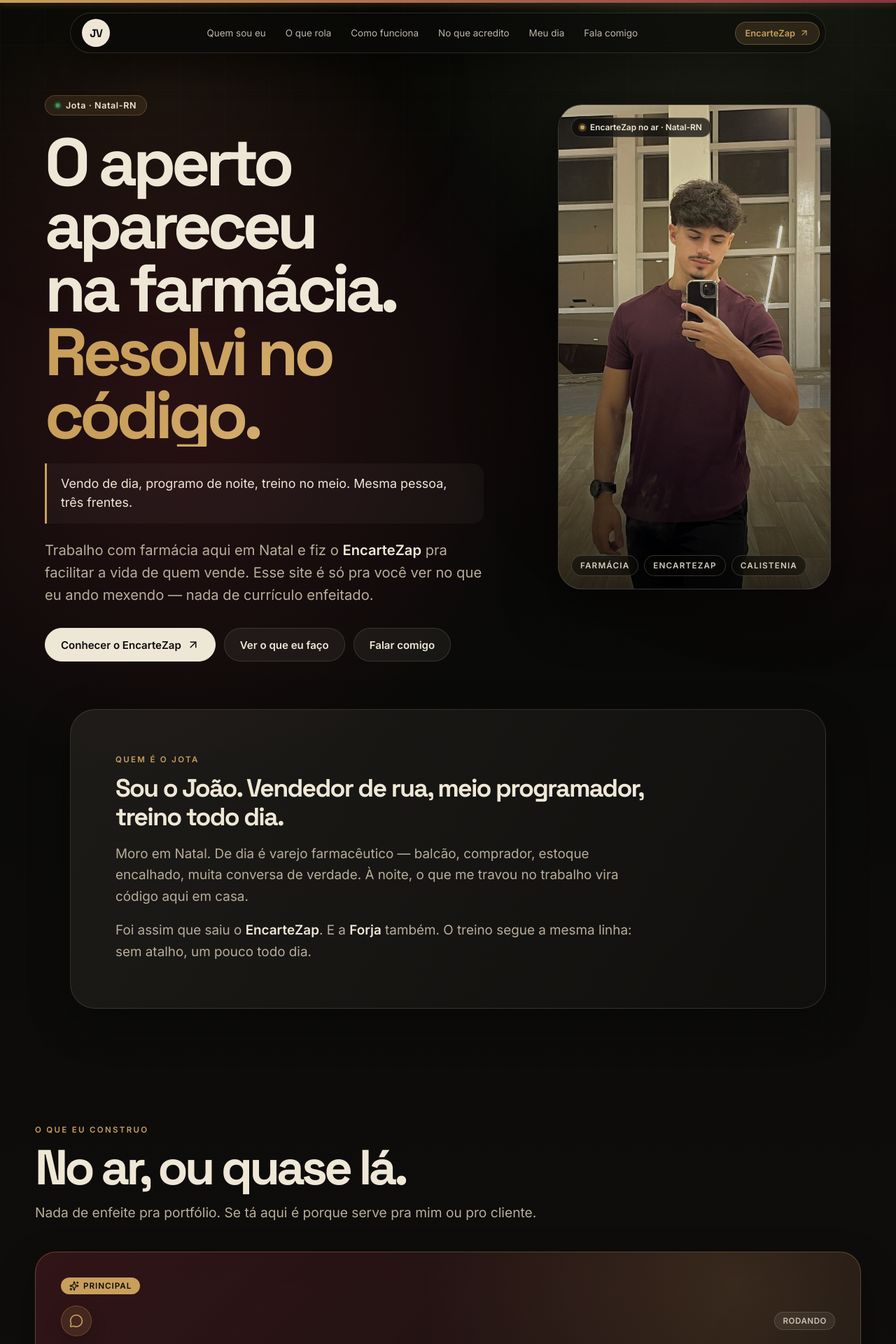
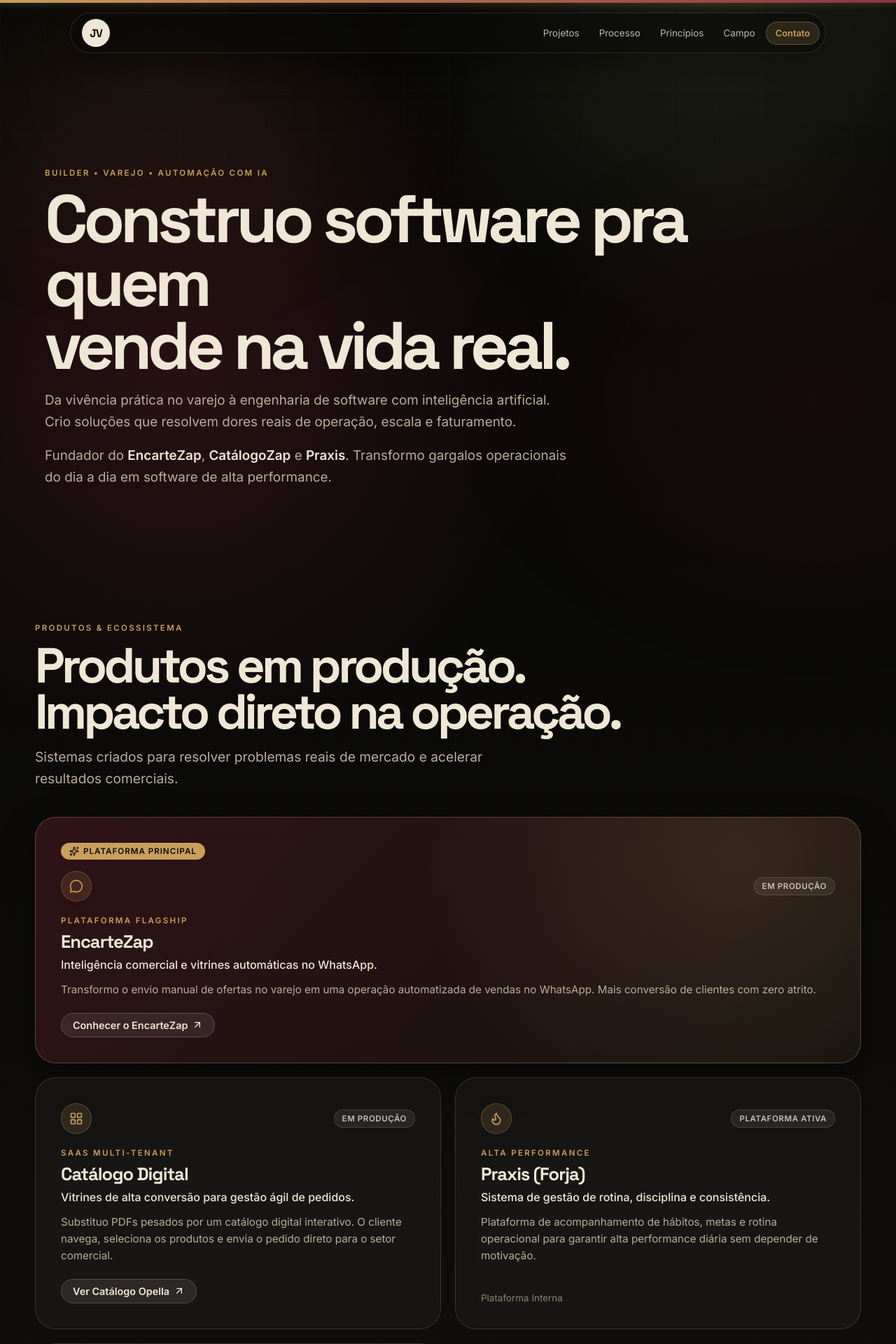
Before and after one commit to joaovsgoncalves1-jpg/jotavictor-site, a React (Vite) app: page / in a window 1280 px wide. Shown: the top 1920 px of the page at 70% size. Built offline with nearby package versions, Linux system fonts and the light colour scheme.

Commit message:
refactor(copy): elevate site copy to high-authority positioning and product focus

```diff
--- a/src/App.tsx
+++ b/src/App.tsx
@@ -44,9 +44,6 @@
       { threshold: 0.15, rootMargin: "0px 0px -8% 0px" },
     )
     observer.observe(el)
-    // Safety net only — real reveals come from the observer. Kept long so it never
-    // competes with normal reading/scrolling pace (font/asset load alone can eat
-    // a couple seconds); it only rescues a genuinely broken observer.
     const failsafe = window.setTimeout(() => setInView(true), 6000)
     return () => {
       observer.disconnect()
@@ -57,7 +54,7 @@
   return [ref, inView] as const
 }
 
-/** CSS entrance — always ends visible. Framer whileInView was leaving opacity:0 stuck. */
+/** CSS entrance — always ends visible. */
 function Rise({
   children,
   className,
@@ -73,9 +70,6 @@
 }) {
   const reduceMotion = useReducedMotion()
   const [ref, inView] = useInViewOnce(!reduceMotion && trigger === "inview")
-  // Once the entrance animation finishes we drop it entirely. A completed CSS animation
-  // held via fill-mode "both" otherwise pins `transform` in the cascade forever, which
-  // silently defeats plain `:hover { transform }` rules on the same element (cards).
   const [settled, setSettled] = useState(false)
   const animate = !reduceMotion && !settled
   const scrollGated = animate && trigger === "inview"
@@ -150,53 +144,53 @@
     key: "encartezap",
     isFlagship: true,
     icon: MessageCircle,
-    eyebrow: "NO AR",
+    eyebrow: "PLATAFORMA FLAGSHIP",
     title: "EncarteZap",
-    tagline: "Oferta de farmácia direto no WhatsApp, sem agência cara.",
-    body: "Toda farmácia precisa mandar oferta rápido no zap. Fiz o EncarteZap pra isso: monta o encarte e dispara. Já tem cliente pagando e usando.",
+    tagline: "Inteligência comercial e vitrines automáticas no WhatsApp.",
+    body: "Transformo o envio manual de ofertas no varejo em uma operação automatizada de vendas no WhatsApp. Mais conversão de clientes com zero atrito.",
     link: ENCARTEZAP_URL,
-    linkLabel: "Abrir o EncarteZap",
+    linkLabel: "Conhecer o EncarteZap",
     linkAria: "Abrir o site do EncarteZap em nova aba",
-    status: "Rodando",
+    status: "Em Produção",
   },
   {
     key: "catalogo",
     isFlagship: false,
     icon: LayoutGrid,
-    eyebrow: "NO CAMPO",
+    eyebrow: "SAAS MULTI-TENANT",
     title: "Catálogo Digital",
-    tagline: "Um link com tudo que eu vendo no dia.",
-    body: "Botei produto e preço num lugar só. O cliente abre, olha e já pede — sem aquele PDF que some no meio da conversa.",
+    tagline: "Vitrines de alta conversão para gestão ágil de pedidos.",
+    body: "Substituo PDFs pesados por um catálogo digital interativo. O cliente navega, seleciona os produtos e envia o pedido direto para o setor comercial.",
     link: CATALOGO_URL,
-    linkLabel: "Abrir o catálogo",
+    linkLabel: "Ver Catálogo Opella",
     linkAria: "Abrir o Catálogo Digital em nova aba",
-    status: "Rodando",
+    status: "Em Produção",
   },
   {
     key: "forja",
     isFlagship: false,
     icon: Flame,
-    eyebrow: "PRA MIM MESMO",
-    title: "Forja",
-    tagline: "Meu placar de hábitos e metas.",
-    body: "Montei pra não depender de vontade nem de memória. Ainda tá cru, mas já abro todo dia.",
+    eyebrow: "ALTA PERFORMANCE",
+    title: "Praxis (Forja)",
+    tagline: "Sistema de gestão de rotina, disciplina e consistência.",
+    body: "Plataforma de acompanhamento de hábitos, metas e rotina operacional para garantir alta performance diária sem depender de motivação.",
     link: null,
     linkLabel: null,
     linkAria: null,
-    status: "Em obras",
+    status: "Plataforma Ativa",
   },
   {
     key: "jotavfit",
     isFlagship: false,
     icon: Dumbbell,
-    eyebrow: "NO TREINO",
+    eyebrow: "BRAND & COMUNIDADE",
     title: "Jotav.fit",
-    tagline: "Calistenia e ferro, sem personagem.",
-    body: "Posto o treino que eu faço de verdade. Sem receita mágica, sem pose de influencer.",
+    tagline: "Treino de alta intensidade, disciplina e execução diária.",
+    body: "Conteúdo e mentalidade sobre calistenia e treino pesado. Sem atalhos ou promessas mágicas: consistência real de longo prazo.",
     link: JOTAVFIT_URL,
     linkLabel: "@jotav.fit",
     linkAria: "Abrir o Instagram @jotav.fit em nova aba",
-    status: "Ativo",
+    status: "Comunidade Ativa",
   },
 ]
 
@@ -205,54 +199,54 @@
     num: "01",
     icon: Building2,
     title: "A rua manda",
-    subtitle: "Balcão, campo, estrada",
-    body: "O problema aparece no meio do expediente, não numa reunião de slide.",
+    subtitle: "Operação & Campo",
+    body: "O problema real aparece no meio do expediente, no balcão e na negociação — não em apresentações de slides.",
   },
   {
     num: "02",
     icon: Code,
     title: "Eu construo",
-    subtitle: "O mínimo que resolve",
-    body: "Faço só o que resolve e boto no ar. Coisa parada na gaveta não vale.",
+    subtitle: "Engenharia Enxuta",
+    body: "Desenvolvo software focado em resolver a causa raiz. Entrega rápida, código limpo e arquitetura escalável.",
   },
   {
     num: "03",
     icon: Hammer,
-    title: "Eu seguro",
-    subtitle: "Rotina e treino",
-    body: "Rotina chata e treino pesado. É o que mantém tudo de pé.",
+    title: "Eu mantenho",
+    subtitle: "Disciplina & Consistência",
+    body: "Rotina diária e treino de alta intensidade. A consistência no código e na vida é o que mantém tudo de pé.",
   },
 ]
 
 const principles = [
-  "Primeiro o problema, depois a tela bonita.",
-  "Coisa no ar vale mais que ideia parada.",
-  "IA pra tirar peso, não pra tirar onda.",
-  "Sem personagem, sem pose de internet.",
-  "Fazer todo dia ganha da vontade do momento.",
+  "Código só tem valor se resolve uma dor real de operação.",
+  "Software forte nasce da prática, não de teoria de slide.",
+  "Automação inteligente para multiplicar a capacidade humana de execução.",
+  "Construção com disciplina diária — no código, no varejo e no treino.",
+  "Sem personagem ou atalhos: resultados comprovados por evidências.",
 ]
 
 const realLifeFronts = [
   {
     eyebrow: "O TRABALHO",
-    title: "Farmácia todo dia",
-    body: "Sou RCA: campo, balcão, negociação de verdade. É daqui que sai quase toda ideia que vira código.",
+    title: "Varejo & Negociação",
+    body: "Atuação diária no varejo farmacêutico: campo, negociação e inteligência de mercado. É dessa vivência prática que nascem os meus softwares.",
     image: "/images/joao-work.jpg",
     alt: "João Victor no trabalho no varejo farmacêutico",
     icon: Pill,
   },
   {
     eyebrow: "A ESTRADA",
-    title: "No trânsito, entre visitas",
-    body: "Boa parte do que eu construo começa no carro, depois de ouvir o mesmo problema pela décima vez.",
+    title: "Inteligência de Campo",
+    body: "Cada deslocamento e visita a clientes revela gargalos operacionais reais que viabilizam novos produtos e automações.",
     image: "/images/joao-car.jpg",
     alt: "João Victor em deslocamento comercial",
     icon: Route,
   },
   {
     eyebrow: "O TREINO",
-    title: "Calistenia e ferro",
-    body: "Treino pesado, quase todo dia. Sem atalho — igualzinho ao resto da vida.",
+    title: "Alta Performance & Treino",
+    body: "Calistenia e treino pesado quase todo dia. A mesma disciplina necessária para levantar cargas é aplicada na criação de sistemas robustos.",
     image: "/images/joao-gym.jpg",
     alt: "João Victor treinando calistenia",
     icon: Dumbbell,
@@ -280,117 +274,38 @@
           JV
         </a>
         <div className="nav-links">
-          <a href="#sobre">Quem sou eu</a>
-          <a href="#projetos">O que rola</a>
-          <a href="#processo">Como funciona</a>
-          <a href="#principios">No que acredito</a>
-          <a href="#campo">Meu dia</a>
-          <a href="#contato">Fala comigo</a>
+          <a href="#projetos">Projetos</a>
+          <a href="#processo">Processo</a>
+          <a href="#principios">Princípios</a>
+          <a href="#campo">Campo</a>
+          <a href="#contato" className="nav-cta">
+            Contato
+          </a>
         </div>
-        <a
-          className="nav-cta"
-          href={ENCARTEZAP_URL}
-          target="_blank"
-          rel="noopener noreferrer"
-        >
-          EncarteZap <ArrowUpRight size={14} aria-hidden="true" />
-        </a>
       </nav>
 
       {/* Hero Section */}
       <section className="hero-section" id="top">
-        <div className="hero-grid">
-          <div className="hero-copy">
-            <Rise className="hero-badge" delay={0}>
-              <span className="live-dot" />
-              <span>Jota · Natal-RN</span>
-            </Rise>
-
-            <Rise delay={80}>
-              <h1>
-                <span>O aperto apareceu</span>
-                <span>na farmácia.</span>
-                <span className="accent-text">Resolvi no código.</span>
-              </h1>
-            </Rise>
-
-            <Rise className="mother-quote" delay={160}>
-              <p>
-                Vendo de dia, programo de noite, treino no meio. Mesma pessoa, três frentes.
-              </p>
-            </Rise>
-
-            <Rise delay={220}>
-              <p className="hero-sub">
-                Trabalho com farmácia aqui em Natal e fiz o <strong>EncarteZap</strong> pra facilitar
-                a vida de quem vende. Esse site é só pra você ver no que eu ando mexendo — nada de
-                currículo enfeitado.
-              </p>
-            </Rise>
-
-            <Rise className="hero-actions" delay={300}>
-              <a
-                className="button primary"
-                href={ENCARTEZAP_URL}
-                target="_blank"
-                rel="noopener noreferrer"
-              >
-                Conhecer o EncarteZap <ArrowUpRight size={18} aria-hidden="true" />
-              </a>
-              <a className="button ghost" href="#projetos">
-                Ver o que eu faço
-              </a>
-              <a className="button ghost" href={"mailto:" + EMAIL}>
-                Falar comigo
-              </a>
-            </Rise>
-          </div>
-
-          <motion.div className="portrait-stage" style={{ y: heroY }}>
-            <motion.div className={"portrait-card" + (reduceMotion ? "" : " rise-in")} style={{ scale: heroScale }}>
-              <img
-                src="/images/joao-hero.jpg"
-                alt="Retrato de João Victor"
-                width="720"
-                height="1280"
-                fetchPriority="high"
-              />
-              <div className="portrait-glow" />
-              <div className="portrait-status-chip">
-                <span className="pulse-dot" />
-                <span>EncarteZap no ar · Natal-RN</span>
-              </div>
-              <div className="portrait-caption">
-                <span>Farmácia</span>
-                <span>EncarteZap</span>
-                <span>Calistenia</span>
-              </div>
-            </motion.div>
-          </motion.div>
-        </div>
-      </section>
-
-      {/* Human Intro */}
-      <section className="intro-panel" id="sobre">
-        <Stagger className="intro-copy">
+        <motion.div className="hero-backdrop" style={{ y: heroY, scale: heroScale }} aria-hidden="true" />
+        <Stagger className="hero-content">
           <StaggerItem delay={0}>
-            <p className="kicker">QUEM É O JOTA</p>
+            <p className="kicker">BUILDER • VAREJO • AUTOMAÇÃO COM IA</p>
           </StaggerItem>
           <StaggerItem delay={90}>
-            <h2 className="intro-lead">
-              Sou o João. Vendedor de rua, meio programador, treino todo dia.
-            </h2>
+            <h1 className="hero-title">
+              Construo software pra quem <span className="highlight">vende na vida real.</span>
+            </h1>
           </StaggerItem>
           <StaggerItem delay={180}>
             <p className="intro-body">
-              Moro em Natal. De dia é varejo farmacêutico — balcão, comprador, estoque encalhado,
-              muita conversa de verdade. À noite, o que me travou no trabalho vira código aqui em casa.
+              Da vivência prática no varejo à engenharia de software com inteligência artificial.
+              Crio soluções que resolvem dores reais de operação, escala e faturamento.
             </p>
           </StaggerItem>
           <StaggerItem delay={270}>
             <p className="intro-body">
-              Foi assim que saiu o <strong>EncarteZap</strong>. E a <strong>Forja</strong> também. O
-              treino segue a mesma linha: sem atalho, um pouco todo dia.
+              Fundador do <strong>EncarteZap</strong>, <strong>CatálogoZap</strong> e <strong>Praxis</strong>.
+              Transformo gargalos operacionais do dia a dia em software de alta performance.
             </p>
           </StaggerItem>
         </Stagger>
@@ -399,9 +314,9 @@
       {/* Projects Section */}
       <section className="section" id="projetos">
         <Reveal className="section-heading">
-          <p className="kicker">O QUE EU CONSTRUO</p>
-          <h2>No ar, ou quase lá.</h2>
-          <p>Nada de enfeite pra portfólio. Se tá aqui é porque serve pra mim ou pro cliente.</p>
+          <p className="kicker">PRODUTOS & ECOSSISTEMA</p>
+          <h2>Produtos em produção. Impacto direto na operação.</h2>
+          <p>Sistemas criados para resolver problemas reais de mercado e acelerar resultados comerciais.</p>
         </Reveal>
 
         <Stagger className="projects-grid">
@@ -417,7 +332,7 @@
                 {project.isFlagship && (
                   <div className="flagship-badge">
                     <Sparkles size={14} aria-hidden="true" />
-                    <span>Principal</span>
+                    <span>Plataforma Principal</span>
                   </div>
                 )}
                 <div className="project-card-header">
@@ -445,7 +360,7 @@
                       <ArrowUpRight size={16} aria-hidden="true" />
                     </a>
                   ) : (
-                    <span className="internal-status">Ainda é só meu</span>
+                    <span className="internal-status">Plataforma Interna</span>
                   )}
                 </div>
               </StaggerItem>
@@ -457,9 +372,9 @@
       {/* Process / How I Work */}
       <section className="section" id="processo">
         <Reveal className="section-heading">
-          <p className="kicker">COMO EU TOCO</p>
-          <h2>É simples assim.</h2>
-          <p>A rua mostra, eu construo, e não largo pela metade.</p>
+          <p className="kicker">METODOLOGIA DE EXECUÇÃO</p>
+          <h2>Do problema ao código em produção.</h2>
+          <p>Visão de campo, engenharia orientada à causa raiz e consistência inabalável.</p>
         </Reveal>
 
         <Stagger className="process-grid">
@@ -486,9 +401,9 @@
       <section className="manifesto" id="principios">
         <div className="manifesto-inner">
           <Reveal>
-            <p className="kicker">NO QUE ACREDITO</p>
-            <h2>Não quero parecer ocupado. Quero entregar coisa que serve.</h2>
-            <p className="manifesto-sub">Cinco frases. Sem manual de autoajuda.</p>
+            <p className="kicker">FILOSOFIA DE TRABALHO</p>
+            <h2>Software forte nasce da prática, não de teoria em slide.</h2>
+            <p className="manifesto-sub">Diretrizes inegociáveis de engenharia e execução.</p>
           </Reveal>
           <Stagger className="manifesto-grid">
             {principles.map((principle, i) => (
@@ -504,9 +419,9 @@
       {/* Real Life Proof Strip / Frentes */}
       <section className="section" id="campo">
         <Reveal className="section-heading">
-          <p className="kicker">LONGE DA TELA</p>
-          <h2>Onde eu passo o dia de verdade.</h2>
-          <p>Trabalho, estrada e treino. O código vem de tudo isso junto.</p>
+          <p className="kicker">VIVÊNCIA & CAMPO</p>
+          <h2>Do balcão do varejo ao código de alta performance.</h2>
+          <p>A vivência prática de mercado alimentando a criação de sistemas robustos.</p>
         </Reveal>
 
         <Stagger className="fronts-grid">
@@ -542,10 +457,9 @@
       <section className="final-cta" id="contato">
         <Reveal className="cta-left">
           <Sparkles className="spark" size={28} aria-hidden="true" />
-          <h2>Bora trocar ideia?</h2>
+          <h2>Vamos construir algo grande?</h2>
           <p>
-            Farmácia, <strong>EncarteZap</strong>, código ou treino — se for sobre isso, tô dentro.
-            Manda um e-mail ou chama no Instagram.
+            Varejo, <strong>EncarteZap</strong>, engenharia de software ou alta performance — se o foco for resolver problemas e gerar resultados, vamos conversar.
           </p>
         </Reveal>
         <Reveal className="cta-actions">
@@ -575,7 +489,7 @@
       <footer>
         <div className="footer-brand">
           <span>© {currentYear} João Victor · jotavictor.com</span>
-          <span className="footer-tagline">Vendo de dia. Programo de noite. Treino no meio.</span>
+          <span className="footer-tagline">Vendas no campo. Engenharia de noite. Disciplina no treino.</span>
         </div>
         <nav className="footer-links" aria-label="Links de João Victor">
           <a href={ENCARTEZAP_URL} target="_blank" rel="noopener noreferrer">
```
